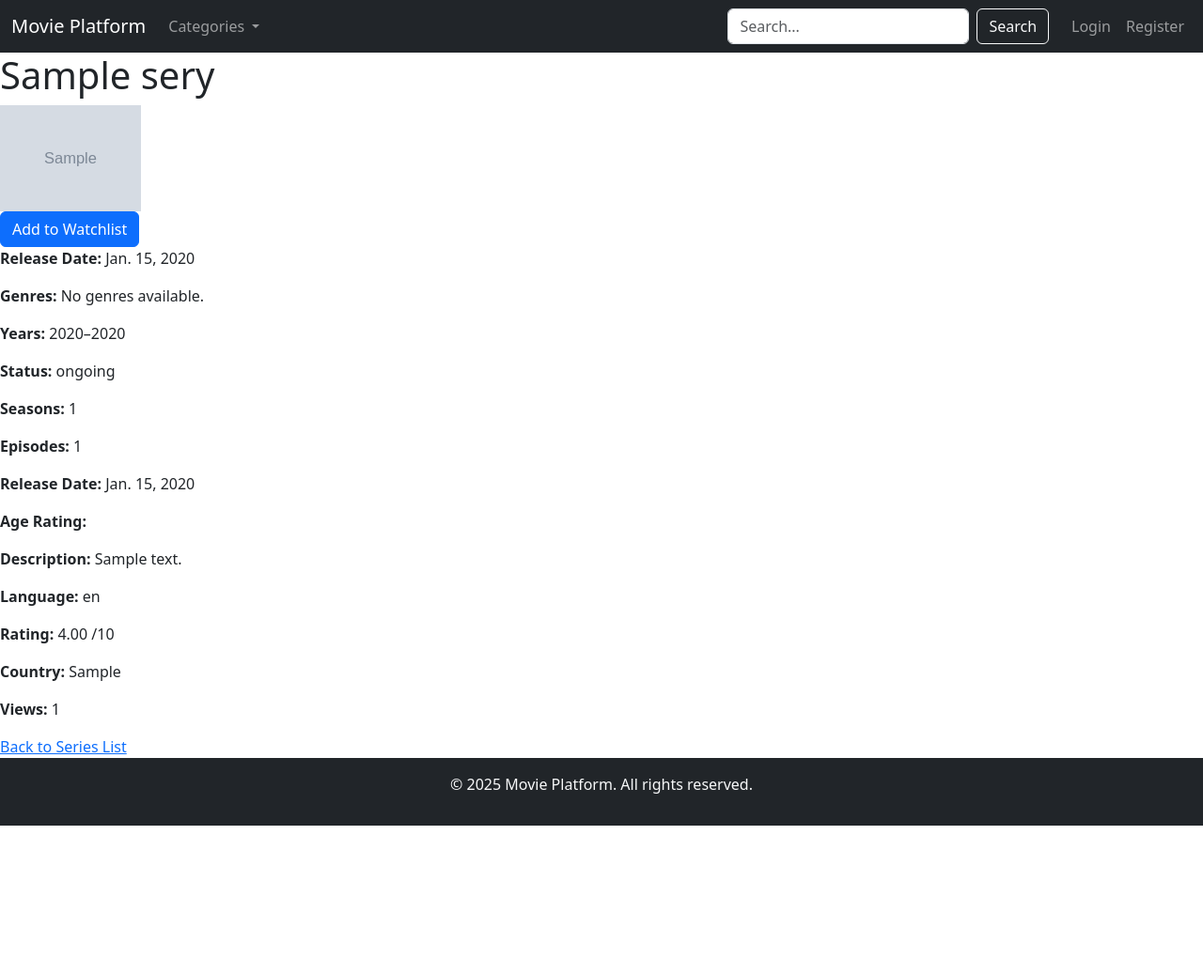
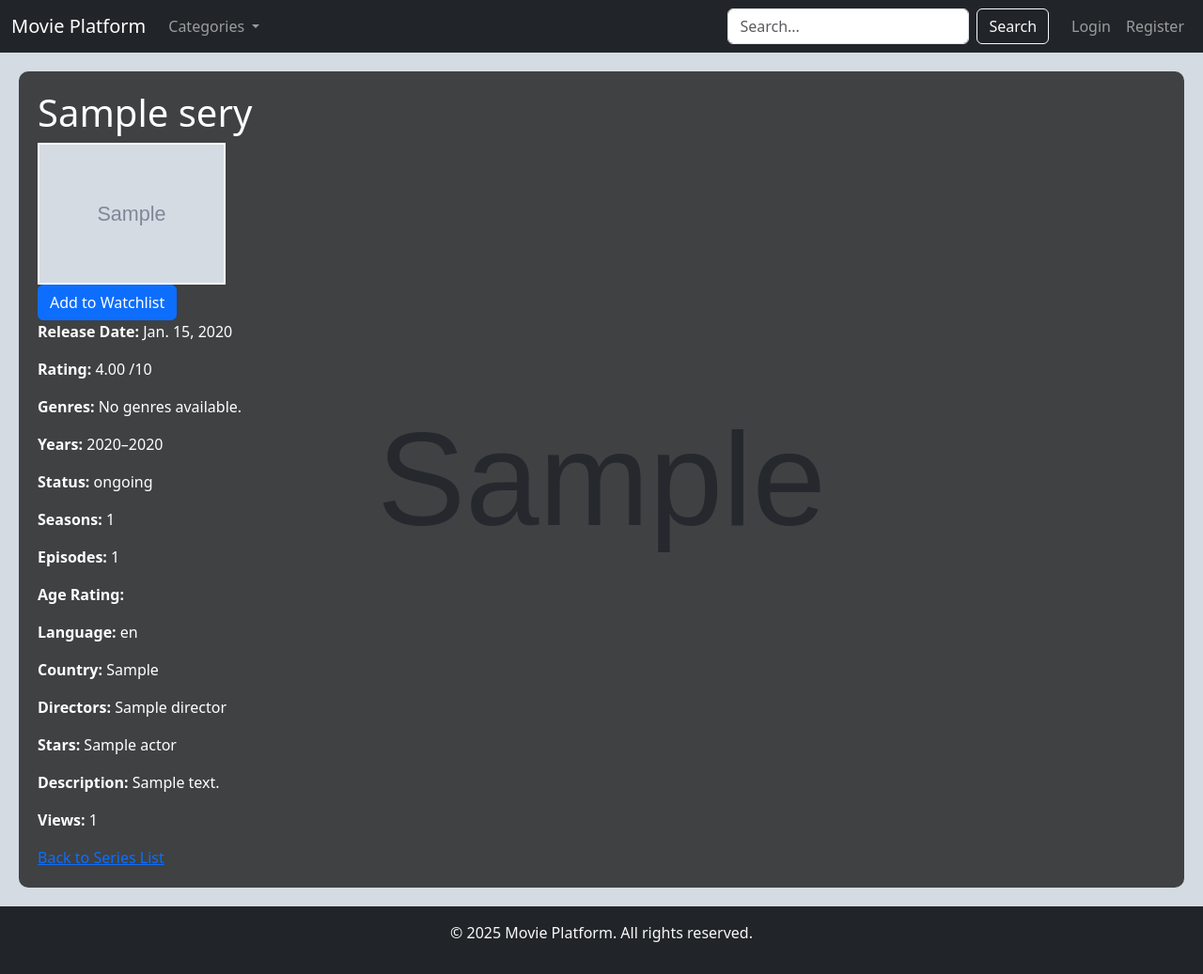
Before and after one commit to setarehmousavifar/movies_platform, a Django app: page /series/1/ in a window 1280 px wide. Shown: the whole page at 94% size. Before the commit the page ends 879 px from the top, so only its background shows below. Run offline with Django 5.2, Linux system fonts and the light colour scheme; tables that the repository leaves empty hold one stand-in row (values such as "Sample post"); grey boxes marked "Sample" are stand-in pictures.

Commit message:
add background for detail pages

```diff
--- a/main/admin.py
+++ b/main/admin.py
@@ -9,7 +9,7 @@ from .models import (
     Recommendation, UserGenrePreference
 )
 
-from .models import Movie, Series, Animation
+from .models import Movie, Series, Animation, Director, Actor
 
 @admin.register(Movie)
 class MovieAdmin(admin.ModelAdmin):
--- a/main/models.py
+++ b/main/models.py
@@ -55,6 +55,8 @@ class Movie(models.Model):
     age_rating = models.ForeignKey(AgeRating, on_delete=models.SET_NULL, null=True, verbose_name="رده‌بندی سنی")
     overall_rating = models.DecimalField(max_digits=3, decimal_places=2, default=0.0, verbose_name="امتیاز کلی")  # امتیاز کلی فیلم/سریال (مثلاً 4.5 از 5)
     country = models.CharField(max_length=100, verbose_name="کشور تولید")  # کشور تولیدکننده فیلم/سریال
+    directors = models.ManyToManyField('Director', related_name="movies", verbose_name="کارگردان‌ها")
+    stars = models.ManyToManyField('Actor', related_name="movies", verbose_name="بازیگران")
     tags = models.ManyToManyField('Tag', blank=True, verbose_name="برچسب‌ها")  # رابطه چند به چند با تگ‌ها
     favorites = models.ManyToManyField(User, related_name="favorite_movies", blank=True, verbose_name="علاقه‌مندی‌ها")  # اضافه شده
 
@@ -92,6 +94,8 @@ class Series(models.Model):
     age_rating = models.ForeignKey(AgeRating, on_delete=models.SET_NULL, null=True, verbose_name="رده‌بندی سنی")
     overall_rating = models.DecimalField(max_digits=3, decimal_places=2, default=0.0, verbose_name="امتیاز کلی")
     country = models.CharField(max_length=100, verbose_name="کشور تولید")
+    directors = models.ManyToManyField('Director', related_name="series", verbose_name="کارگردان‌ها")
+    stars = models.ManyToManyField('Actor', related_name="series", verbose_name="بازیگران")
     tags = models.ManyToManyField('Tag', blank=True, verbose_name="برچسب‌ها")
     favorites = models.ManyToManyField(User, related_name="favorite_series", blank=True, verbose_name="علاقه‌مندی‌ها")
 
--- a/templates/main/series_detail.html
+++ b/templates/main/series_detail.html
@@ -1,30 +1,44 @@
 {% extends 'base.html' %}
 {% load static %}
 {% block content %}
-<h1>{{ series.title }}</h1>
-<img src="{{ series.get_poster }}" alt="{{ series.title }} poster" style="width: 150px; height: auto;">
+<div class="series-detail" style="background-image: url('{{ series.get_poster }}'); background-size: cover; background-position: center; padding: 20px;">
+    <div class="series-info" style="background-color: rgba(0, 0, 0, 0.7); padding: 20px; border-radius: 10px;">
+        <h1 style="color: white;">{{ series.title }}</h1>
+        <img src="{{ series.get_poster }}" alt="{{ series.title }} poster" style="width: 200px; height: auto; border: 2px solid white;">
         <form action="{% url 'add_to_watchlist' series.id %}" method="post">
             {% csrf_token %}
             <button type="submit" class="btn btn-primary">Add to Watchlist</button>
         </form>
-<p><strong>Release Date:</strong> {{ series.release_date }}</p>
-<p><strong>Genres:</strong>
+        <p style="color: white;"><strong>Release Date:</strong> {{ series.release_date }}</p>
+        <p style="color: white;"><strong>Rating:</strong> {{ series.overall_rating }} /10</p>
+        <p style="color: white;"><strong>Genres:</strong>
             {% for genre in genres %}
                 {{ genre.genre_name }}{% if not forloop.last %}, {% endif %}
             {% empty %}
                 No genres available.
             {% endfor %}
         </p>
-<p><strong>Years:</strong> {{ series.get_years }}</p>
-<p><strong>Status:</strong> {{ series.status }}</p>
-<p><strong>Seasons:</strong> {{ series.seasons }}</p>
-<p><strong>Episodes:</strong> {{ series.episodes }}</p>
-<p><strong>Release Date:</strong> {{ series.release_date }}</p>
-<p><strong>Age Rating:</strong> {{ series.age_rating.name }}</p>
-<p><strong>Description:</strong> {{ series.description }}</p>
-<p><strong>Language:</strong> {{ series.language }}</p>
-<p><strong>Rating:</strong> {{ series.overall_rating }} /10</p>
-<p><strong>Country:</strong> {{ series.country }}</p>
-<p><strong>Views:</strong> {{ series.view_count }}</p>
+        <p style="color: white;"><strong>Years:</strong> {{ series.get_years }}</p>
+        <p style="color: white;"><strong>Status:</strong> {{ series.status }}</p>
+        <p style="color: white;"><strong>Seasons:</strong> {{ series.seasons }}</p>
+        <p style="color: white;"><strong>Episodes:</strong> {{ series.episodes }}</p>
+        <p style="color: white;"><strong>Age Rating:</strong> {{ series.age_rating.name }}</p>
+        <p style="color: white;"><strong>Language:</strong> {{ series.language }}</p>
+        <p style="color: white;"><strong>Country:</strong> {{ series.country }}</p>
+        <p style="color: white;"><strong>Directors:</strong>
+            {% for director in series.directors.all %}
+                {{ director.name }}{% if not forloop.last %}, {% endif %}
+            {% endfor %}
+        </p>
+        <p style="color: white;"><strong>Stars:</strong>
+            {% for star in series.stars.all %}
+                {{ star.name }}{% if not forloop.last %}, {% endif %}
+            {% endfor %}
+        </p>
+
+        <p style="color: white;"><strong>Description:</strong> {{ series.description }}</p>
+        <p style="color: white;"><strong>Views:</strong> {{ series.view_count }}</p>
         <a href="{% url 'series_list' %}">Back to Series List</a>
+    </div>
+</div>
 {% endblock %}
```
Also changed, not shown: templates/main/animation_detail.html (+26 -11 lines), templates/main/movie_detail.html (+27 -11 lines), main/migrations/0017_movie_directors_movie_stars_series_directors_and_more.py (added). Lines whose indentation alone changed are shown as unchanged.
